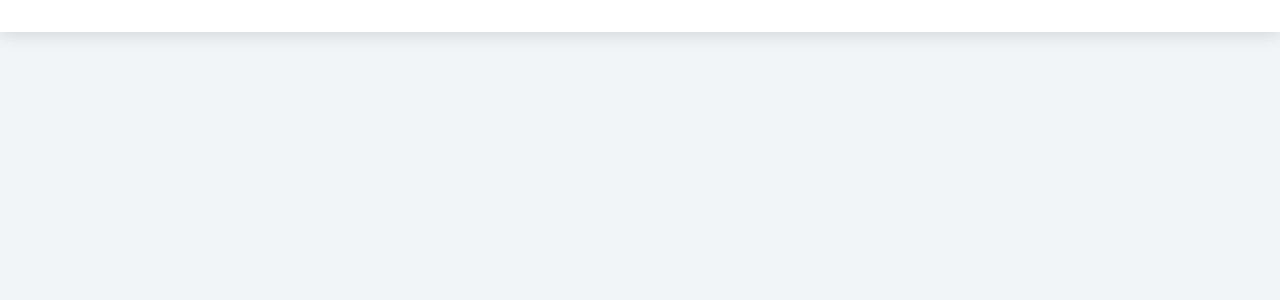
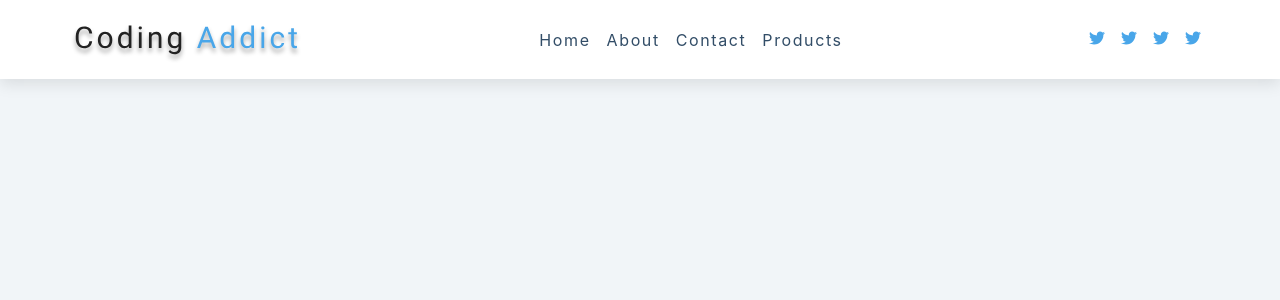
Before and after one commit to unknown-cat/react-projects, a React (Create React App) app in the folder navbar/: page / in a window 1280 px wide. Shown: the top 300 px of the page. Built offline with nearby package versions, Linux system fonts and the light colour scheme.

Commit message:
feat: add logo and links

```diff
--- a/navbar/src/Navbar.js
+++ b/navbar/src/Navbar.js
@@ -6,9 +6,50 @@
 const Navbar = () => {
   return <nav>
     <div className="nav-center">
-      <div className="nav-header"></div>
-      <div className="links-container show-container"></div>
-      <ul className="social-icons"></ul>
+      <div className="nav-header">
+        <img src={logo} alt="logo" />
+        <button className="nav-toggle">
+          <FaBars />
+        </button>
+      </div>
+      <div className="links-container show-container">
+        <ul className="links">
+          <li>
+            <a href="#">home</a>
+          </li>
+          <li>
+            <a href="#">about</a>
+          </li>
+          <li>
+            <a href="#">contact</a>
+          </li>
+          <li>
+            <a href="#">products</a>
+          </li>
+        </ul>
+      </div>
+      <ul className="social-icons">
+        <li>
+          <a href="https://www.twitter.com">
+            <FaTwitter />
+          </a>
+        </li>
+        <li>
+          <a href="https://www.twitter.com">
+            <FaTwitter />
+          </a>
+        </li>
+        <li>
+          <a href="https://www.twitter.com">
+            <FaTwitter />
+          </a>
+        </li>
+        <li>
+          <a href="https://www.twitter.com">
+            <FaTwitter />
+          </a>
+        </li>
+      </ul>
     </div>
   </nav>
 }
```
